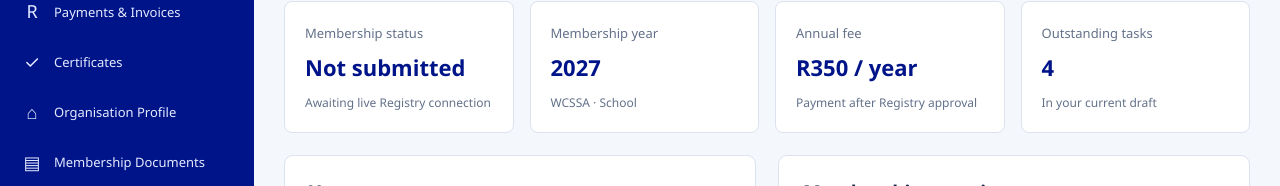
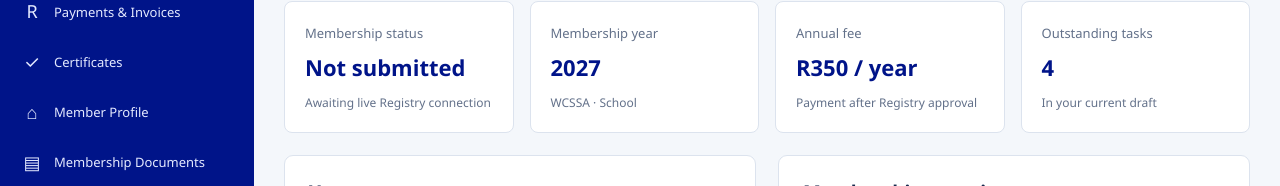
Before and after one commit to mywcsa/mywcsa_dev, a Next.js app: page /membership/dashboard in a window 1280 px wide. Shown: the part 405-591 px from the top of the page. Built offline with nearby package versions, Linux system fonts and the light colour scheme; sample sign-in values are in the browser's storage.

Commit message:
Add multi-organisation brand exchange to Membership

```diff
--- a/app/membership/portal-data.ts
+++ b/app/membership/portal-data.ts
@@ -1,22 +1,35 @@
 export const sections = [
   { id: "dashboard", label: "Dashboard", mark: "▦", description: "Membership status, renewals and important actions" },
-  { id: "membership", label: "My Membership", mark: "◈", description: "Current membership, WCSA ID and membership history" },
-  { id: "renewals", label: "Renewals", mark: "↻", description: "Renew your organisation membership" },
-  { id: "payments", label: "Payments & Invoices", mark: "R", description: "WCSA membership charges, invoices, receipts and Paystack payments" },
+  { id: "membership", label: "My Membership", mark: "◈", description: "Current membership, member ID and membership history" },
+  { id: "renewals", label: "Renewals", mark: "↻", description: "Renew your organisation or individual membership" },
+  { id: "payments", label: "Payments & Invoices", mark: "R", description: "Membership charges, invoices, receipts and approved payments" },
   { id: "certificates", label: "Certificates", mark: "✓", description: "Official membership certificates and verification records" },
-  { id: "profile", label: "Organisation Profile", mark: "⌂", description: "Verified organisation and authorised representative details" },
+  { id: "profile", label: "Member Profile", mark: "⌂", description: "Verified member, organisation and authorised representative details" },
   { id: "documents", label: "Membership Documents", mark: "▤", description: "Documents submitted for membership and Registry verification" },
   { id: "messages", label: "Registry Correspondence", mark: "✉", description: "Membership notices and Registry correspondence" },
   { id: "support", label: "Help & Support", mark: "?", description: "Membership enquiries and Service Desk support" },
 ] as const;
 export type SectionId = typeof sections[number]["id"];
+
 export const initiatives = [
-  { id: "WCSSA", name: "Western Cape Schools Sports Association", categories: ["School"] },
-  { id: "WCSA", name: "Western Cape Sports Association", categories: ["Club", "Association", "Community Organisation", "Provincial / Umbrella Body", "Athlete", "Coach", "Official", "Sports Staff", "Volunteer"] },
-  { id: "IKM", name: "iKapa Kultuur Mosaic", categories: ["Art Group", "Cultural Organisation", "Artist / Individual"] },
-  { id: "WCDA", name: "Western Cape Development Authority", categories: ["Development Organisation", "Community Organisation", "Programme Partner"] },
-  { id: "WCOB", name: "Western Cape Organisations Board", categories: ["Organisation", "Association", "Umbrella Body"] },
+  { id: "WCSSA", name: "Western Cape Schools Sports Association", shortName: "WCSSA", categories: ["School"] },
+  { id: "WCSA", name: "Western Cape Sports Association", shortName: "WCSA", categories: ["Club", "Association", "Community Organisation", "Provincial / Umbrella Body", "Athlete", "Coach", "Official", "Sports Staff", "Volunteer"] },
+  { id: "IKM", name: "iKapa Kultuur Mosaic", shortName: "iKapa Kultuur Mosaic", categories: ["Art Group", "Cultural Organisation", "Artist / Individual"] },
+  { id: "WCDA", name: "Western Cape Development Authority", shortName: "WCDA", categories: ["Development Organisation", "Community Organisation", "Programme Partner"] },
+  { id: "WCOB", name: "Western Cape Organisations Board", shortName: "WCOB", categories: ["Organisation", "Association", "Umbrella Body"] },
 ] as const;
+
+export type InitiativeId = typeof initiatives[number]["id"];
+export type BrandTheme = { id: string; organisation: string; shortName: string; primary: string; secondary: string; accent: string; surface: string; logo?: string };
+export const brandThemes: Record<string, BrandTheme> = {
+  WCSA: { id: "WCSA", organisation: "Western Cape Sports Association NPC", shortName: "WCSA", primary: "#001489", secondary: "#0a2f86", accent: "#d71920", surface: "#eef3fb", logo: "/mywcsa-logo.png" },
+  WCSSA: { id: "WCSSA", organisation: "Western Cape Schools Sports Association", shortName: "WCSSA", primary: "#001489", secondary: "#0a2f86", accent: "#d71920", surface: "#eef3fb", logo: "/mywcsa-logo.png" },
+  IKM: { id: "IKM", organisation: "iKapa Kultuur Mosaic", shortName: "iKapa Kultuur Mosaic", primary: "#082f9c", secondary: "#e40013", accent: "#50aa16", surface: "#fff7dc" },
+  WCDA: { id: "WCDA", organisation: "Western Cape Development Authority", shortName: "WCDA", primary: "#001489", secondary: "#173f82", accent: "#d71920", surface: "#eef3fb", logo: "/mywcsa-logo.png" },
+  WCOB: { id: "WCOB", organisation: "Western Cape Organisations Board", shortName: "WCOB", primary: "#001489", secondary: "#173f82", accent: "#d71920", surface: "#eef3fb", logo: "/mywcsa-logo.png" },
+};
+export function brandFor(initiative: string) { return brandThemes[initiative] || brandThemes.WCSA; }
+
 export const sports = ["Athletics", "Rugby", "Netball", "Cricket", "Football", "Basketball", "Hockey", "Chess", "Tennis", "Table Tennis", "Swimming", "Volleyball", "Coding & Robotics", "Other"];
 export const arts = ["Visual Arts", "Music", "Dance", "Theatre", "Cultural Heritage", "Creative Writing", "Other"];
 export const development = ["Youth Development", "Skills Development", "Community Development", "Education & STEM", "Organisation Development", "Other"];
```
